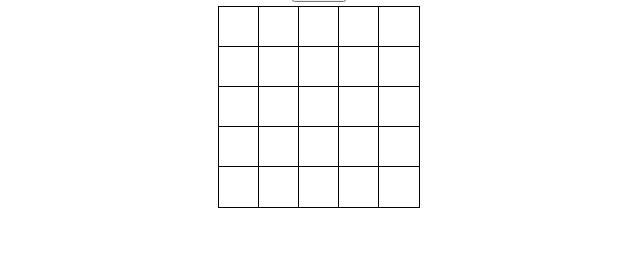
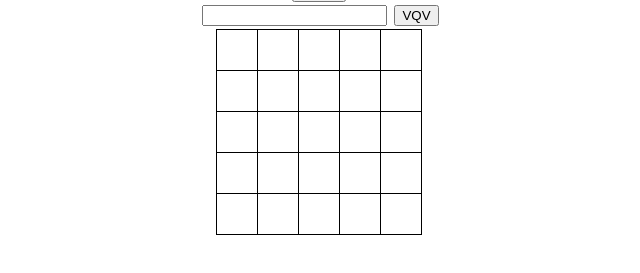
Before and after one commit to mayukuni/pixels-art, a website: page index.html in a window 1280 px wide. Shown: the part 141-414 px from the top of the page, without its empty margins (321-961 px from the left). Drawn offline with Linux system fonts and the light colour scheme; a web font is replaced by a local one.

Commit message:
adiciona requisito 11

```diff
--- a/index.html
+++ b/index.html
@@ -2,11 +2,11 @@
 <html lang="PT-BR">
 <head>
   <meta charset="UTF-8">
-  <meta http-equiv="X-UA-Compatible" content="IE=edge">
-  <meta name="viewport" content="width=device-width, initial-scale=1.0">
-  <title>Pixels Art Project</title>
+  <!-- <meta http-equiv="X-UA-Compatible" content="IE=edge">
+  <meta name="viewport" content="width=device-width, initial-scale=1.0"> -->
   <link rel="stylesheet" type="text/css" href="style.css">
   <link href="https://fonts.googleapis.com/css2?family=Dosis:wght@300;400&family=Odibee+Sans&display=swap" rel="stylesheet">
+  <title>Pixels Art Project</title>
 </head>
 <body>
   <!-- 1 -->
@@ -22,44 +22,10 @@
   </div>
 
   <button id="clear-board">Limpar</button>
+  <input id='board-size' type="number" min="1"> <button id="generate-board">VQV</button>
 
-  <div id="pixel-board">
-    <div id="line-one">
-      <div class="pixel"></div>
-      <div class="pixel"></div>
-      <div class="pixel"></div>
-      <div class="pixel"></div>
-      <div class="pixel"></div>
-    </div>
-    <div id="line-two">
-      <div class="pixel"></div>
-      <div class="pixel"></div>
-      <div class="pixel"></div>
-      <div class="pixel"></div>
-      <div class="pixel"></div>
-    </div>
-    <div id="line-three">
-      <div class="pixel"></div>
-      <div class="pixel"></div>
-      <div class="pixel"></div>
-      <div class="pixel"></div>
-      <div class="pixel"></div>
-    </div>
-    <div id="line-four">
-      <div class="pixel"></div>
-      <div class="pixel"></div>
-      <div class="pixel"></div>
-      <div class="pixel"></div>
-      <div class="pixel"></div>
-    </div>
-    <div id="line-five">
-      <div class="pixel"></div>
-      <div class="pixel"></div>
-      <div class="pixel"></div>
-      <div class="pixel"></div>
-      <div class="pixel"></div>
-    </div>
-  </div>
+  <div id="pixel-board"></div>
+
   <script src="script.js"></script>
 </body>
 </html>
--- a/script.js
+++ b/script.js
@@ -18,13 +18,28 @@ function changeSelectedClass(click) {
   click.target.classList.add('selected');
 }
 
-const pixel = document.getElementsByClassName('pixel');
-const board = document.getElementById('pixel-board');
-
 color[0].addEventListener('click', changeSelectedClass);
 color[1].addEventListener('click', changeSelectedClass);
 color[2].addEventListener('click', changeSelectedClass);
 color[3].addEventListener('click', changeSelectedClass);
+
+function createBoard(size) {
+  let board = document.getElementById('pixel-board');
+  for (let index = 0; index < size; index += 1 ) {
+    let lines = document.createElement('div');
+    lines.className = 'line';
+    for (let index = 0; index < size; index += 1) {
+      let pixels = document.createElement('div');
+      pixels.className = 'pixel';
+      lines.appendChild(pixels)
+    }
+  board.appendChild(lines);
+  }
+}
+createBoard(5)
+
+let pixel = document.getElementsByClassName('pixel');
+const board = document.getElementById('pixel-board');
 
 function changeColorPixel(event) {
   const colorOfSelectedClass = document.getElementsByClassName('selected')[0].style.backgroundColor;
@@ -32,6 +47,8 @@ function changeColorPixel(event) {
   clickedPixel.style.backgroundColor = colorOfSelectedClass;
 }
 board.addEventListener('click', changeColorPixel);
+
+// 9
 
 function clearBoard() {
   for (let index = 0; index < pixel.length; index += 1) {
@@ -41,3 +58,29 @@ function clearBoard() {
 
 const button = document.getElementById('clear-board');
 button.addEventListener('click', clearBoard);
+
+// 10
+
+const sizeButton = document.getElementById('generate-board')
+const input = document.getElementById('board-size')
+
+function resetBoard() {
+  board.innerHTML = ''
+}
+
+function setPixelSize() {
+}
+
+function changeBoardSize() {
+  resetBoard()
+  if (input.value === '') {
+    alert('Board inválido!')
+  } else if (input.value < 5) {
+    input.value = 5;
+  } else if (input.value > 50) {
+    input.value = 50;
+  }
+  createBoard(input.value)
+  document.querySelector('input').value = '';
+}
+sizeButton.addEventListener('click', changeBoardSize)
--- a/style.css
+++ b/style.css
@@ -10,11 +10,10 @@
 }
 
 #pixel-board {
-  width: 200px;
-  height: 198px;
   border: 1px solid black;
+  display: grid;
+  border-style: none;
   margin: auto;
-  margin-top: 6px;
 }
 
 .pixel {
@@ -23,14 +22,15 @@
   height: 40px;
   display: inline-block;
   background-color: white;
-  margin: -3px;
+  margin-bottom: -5px;
+  margin-left: -1px;
+  margin-top: 0px;
 }
 
-button {
+#clear-board {
   display: block;
   margin: auto;
   padding: 5px;
-
 }
 
 body {
@@ -38,8 +38,12 @@ body {
 }
 
 h1 {
-  font-family: 'Dosis', sans-serif;
+  font-family: Dosis, sans-serif;
   font-size: 30px;
   margin: -4px;
   padding-top: 30px;
 }
+
+#board-size {
+  margin: 3px;
+}
```
